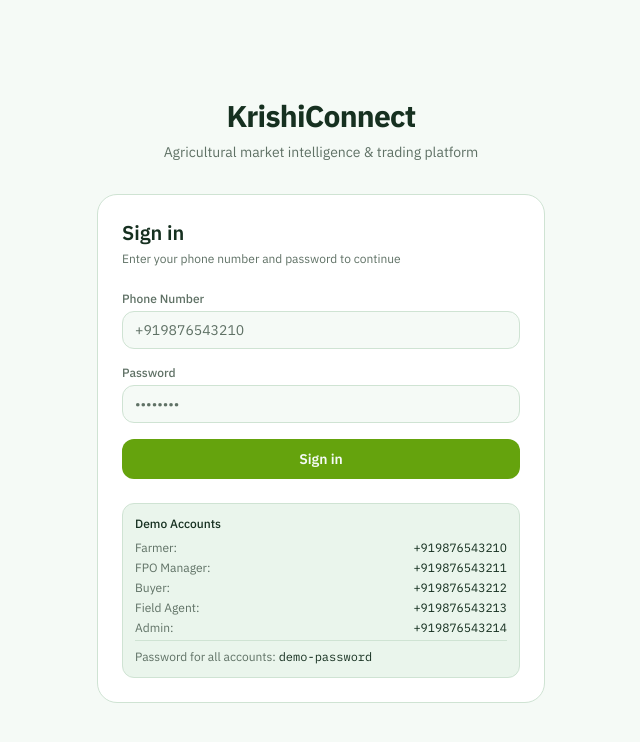
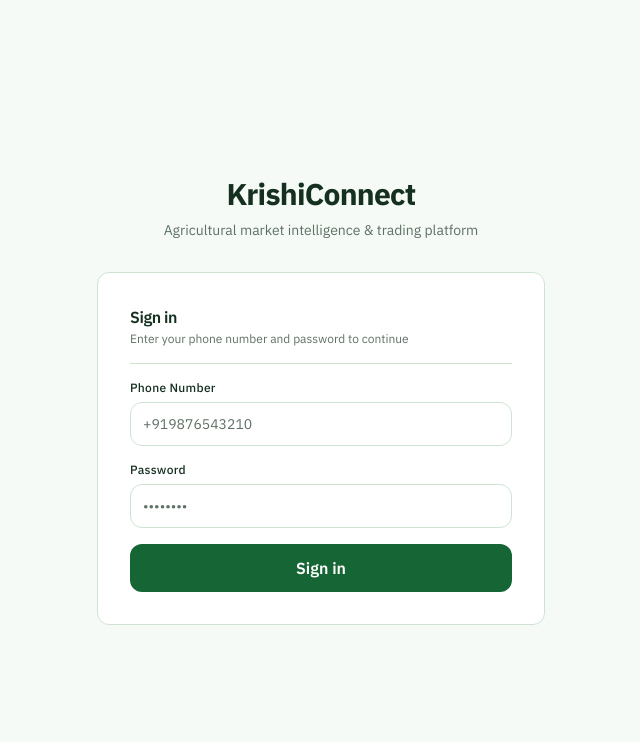
Before and after one commit to suhasreddy2317/KrishiConnect, a React (Vite) app in the folder frontend/: page /login in a window 1280 px wide. Shown: the top 742 px of the page, without its empty margins (319-959 px from the left). Built offline with nearby package versions, Linux system fonts and the light colour scheme.

Commit message:
Finalize dashboard and login UI

```diff
--- a/frontend/src/components/data-display/RecommendationCard.tsx
+++ b/frontend/src/components/data-display/RecommendationCard.tsx
@@ -137,11 +137,11 @@ export const RecommendationCard: React.FC<RecommendationCardProps> = ({
   }, [onAction]);
 
   const scoreBg =
-    score >= 76
+    score >= 75
       ? 'bg-status-success/20'
-      : score >= 51
+      : score >= 50
       ? 'bg-status-warning/20'
-      : 'bg-[#1E5A28]/20';
+      : 'bg-status-error/20';
 
   return (
     <div
--- a/frontend/src/components/navigation/Sidebar.tsx
+++ b/frontend/src/components/navigation/Sidebar.tsx
@@ -38,7 +38,7 @@ export const Sidebar: React.FC<SidebarProps> = ({
     <aside
       className={cn(
         'hidden md:flex flex-col shrink-0 border-r border-border bg-surface transition-all duration-200 sticky top-0 h-screen z-30',
-        isCollapsed ? 'w-18' : 'w-64',
+        isCollapsed ? 'w-[4.5rem]' : 'w-64',
         className
       )}
     >
@@ -113,9 +113,8 @@ export const Sidebar: React.FC<SidebarProps> = ({
             cn(
               'flex items-center space-x-3 px-3 py-2 rounded-md text-xs font-medium transition-colors select-none',
               isActive
-                ? 'border font-semibold'
-                : 'text-text-muted hover:bg-surface-raised hover:text-text-main',
-              isActive && 'border'
+                ? ''
+                : 'text-text-muted hover:bg-surface-raised hover:text-text-main'
             )
           }
           style={({ isActive }: { isActive?: boolean }) => ({
--- a/frontend/src/components/status/StatusBadge.tsx
+++ b/frontend/src/components/status/StatusBadge.tsx
@@ -20,7 +20,10 @@ export type StatusType =
   | 'sync-pending'
   | 'grade'
   | 'active'
-  | 'completed';
+  | 'completed'
+  | 'expired'
+  | 'cancelled'
+  | 'suspended';
 
 export interface StatusBadgeProps {
   status: StatusType;
@@ -89,6 +92,21 @@ export const StatusBadge: React.FC<StatusBadgeProps> = ({
       icon: CheckCircle2,
       colorClasses: 'bg-status-success/15 border-status-success/50 text-status-success',
     },
+    expired: {
+      defaultLabel: 'Expired',
+      icon: Clock,
+      colorClasses: 'bg-status-warning/15 border-status-warning/50 text-status-warning',
+    },
+    cancelled: {
+      defaultLabel: 'Cancelled',
+      icon: AlertOctagon,
+      colorClasses: 'bg-status-error/15 border-status-error/50 text-status-error',
+    },
+    suspended: {
+      defaultLabel: 'Suspended',
+      icon: AlertOctagon,
+      colorClasses: 'bg-status-error/15 border-status-error/50 text-status-error',
+    },
   };
 
   const config = configs[status];
--- a/frontend/src/pages/BuyerPage.tsx
+++ b/frontend/src/pages/BuyerPage.tsx
@@ -658,7 +658,7 @@ export const BuyerPage: React.FC = () => {
     pending_review: { status: 'warning', label: 'Pending Review' },
     unverified: { status: 'pending-verification', label: 'Unverified' },
     escalated: { status: 'warning', label: 'Escalated' },
-    suspended: { status: 'completed', label: 'Suspended' },
+    suspended: { status: 'suspended', label: 'Suspended' },
   };
 
   const paymentFactor = getFactor('On-Time Payment');
@@ -901,14 +901,14 @@ export const BuyerPage: React.FC = () => {
     }
   };
 
-  const mapPaymentStatus = (status: string): 'active' | 'completed' | 'warning' | 'pending-verification' | 'dispute' => {
-    const map: Record<string, 'active' | 'completed' | 'warning' | 'pending-verification' | 'dispute'> = {
+  const mapPaymentStatus = (status: string): 'active' | 'completed' | 'warning' | 'pending-verification' | 'dispute' | 'expired' | 'cancelled' | 'suspended' => {
+    const map: Record<string, 'active' | 'completed' | 'warning' | 'pending-verification' | 'dispute' | 'expired' | 'cancelled' | 'suspended'> = {
       pending: 'pending-verification',
       initiated: 'active',
       processing: 'active',
       completed: 'completed',
       failed: 'dispute',
-      cancelled: 'warning',
+      cancelled: 'cancelled',
     };
     return map[status] || 'active';
   };
@@ -1339,11 +1339,11 @@ export const BuyerPage: React.FC = () => {
     { key: 'location', header: 'Delivery Location', align: 'left' as const },
     { key: 'requiredBy', header: 'Required By', align: 'left' as const },
     { key: 'status', header: 'Status', align: 'center' as const, render: (item: Demand) => {
-      const statusMap: Record<string, 'active' | 'completed' | 'warning'> = {
+      const statusMap: Record<string, 'active' | 'completed' | 'warning' | 'expired' | 'cancelled' | 'suspended'> = {
         active: 'active',
         fulfilled: 'completed',
         expired: 'warning',
-        cancelled: 'completed',
+        cancelled: 'cancelled',
       };
       return <StatusBadge status={statusMap[item.status.toLowerCase()] || 'active'} label={item.status} size="sm" />;
     }},
@@ -1371,13 +1371,13 @@ export const BuyerPage: React.FC = () => {
     { key: 'price', header: 'Price', align: 'right' as const, isNumeric: true },
     { key: 'quantity', header: 'Qty', align: 'center' as const },
     { key: 'status', header: 'Status', align: 'center' as const, render: (item: Offer) => {
-      const map: Record<string, 'active' | 'completed' | 'warning' | 'pending-verification'> = {
+      const map: Record<string, 'active' | 'completed' | 'warning' | 'pending-verification' | 'expired' | 'cancelled' | 'suspended'> = {
         submitted: 'pending-verification',
         pending: 'pending-verification',
         countered: 'warning',
         accepted: 'active',
         rejected: 'completed',
-        expired: 'completed',
+        expired: 'expired',
       };
       return (
         <div className="flex items-center justify-center gap-1">
--- a/frontend/src/pages/FpoPage.tsx
+++ b/frontend/src/pages/FpoPage.tsx
@@ -140,12 +140,12 @@ const mapLotStatus = (status: string): 'active' | 'kyc-verified' | 'completed' |
   return map[status] || 'pending-verification';
 };
 
-const mapDemandStatus = (status: string): 'active' | 'completed' | 'warning' | 'pending-verification' => {
-  const map: Record<string, 'active' | 'completed' | 'warning' | 'pending-verification'> = {
+const mapDemandStatus = (status: string): 'active' | 'completed' | 'warning' | 'pending-verification' | 'expired' | 'cancelled' | 'suspended' => {
+  const map: Record<string, 'active' | 'completed' | 'warning' | 'pending-verification' | 'expired' | 'cancelled' | 'suspended'> = {
     active: 'active',
     fulfilled: 'completed',
     expired: 'warning',
-    cancelled: 'completed',
+    cancelled: 'cancelled',
   };
   return map[status] || 'active';
 };
@@ -303,12 +303,12 @@ export const FpoPage: React.FC = () => {
     { key: 'quantity', header: 'Qty', align: 'right' as const, isNumeric: true, render: (item: BackendOffer) => <span className="text-xs font-mono text-text-main">{item.quantity.toLocaleString()} kg</span> },
     { key: 'price', header: 'Price', align: 'right' as const, isNumeric: true, render: (item: BackendOffer) => <span className="text-xs font-mono text-accent">₹{item.offered_price.toLocaleString()}/qtl</span> },
     { key: 'status', header: 'Status', align: 'center' as const, render: (item: BackendOffer) => {
-      const map: Record<string, 'active' | 'completed' | 'warning' | 'pending-verification'> = {
+      const map: Record<string, 'active' | 'completed' | 'warning' | 'pending-verification' | 'expired' | 'cancelled' | 'suspended'> = {
         submitted: 'pending-verification',
         countered: 'warning',
         accepted: 'active',
         rejected: 'completed',
-        expired: 'completed',
+        expired: 'expired',
       };
       return <StatusBadge status={map[item.status] || 'active'} label={item.status} size="sm" />;
     }},
--- a/frontend/src/pages/LoginPage.tsx
+++ b/frontend/src/pages/LoginPage.tsx
@@ -1,6 +1,9 @@
 import React, { useState } from 'react';
 import { useNavigate } from 'react-router-dom';
 import { useAuth } from '@/context/AuthContext';
+import { Card } from '@/components/ui/Card';
+import { Input } from '@/components/ui/Input';
+import { Button } from '@/components/ui/Button';
 
 export const LoginPage: React.FC = () => {
   const [identifier, setIdentifier] = useState('');
@@ -40,42 +43,27 @@ export const LoginPage: React.FC = () => {
           <p className="text-text-muted mt-2 text-sm">Agricultural market intelligence & trading platform</p>
         </div>
 
-        <div className="bg-surface border border-border rounded-lg p-6 space-y-6">
-          <div>
-            <h2 className="text-xl font-semibold text-text-main">Sign in</h2>
-            <p className="text-xs text-text-muted mt-1">Enter your phone number and password to continue</p>
-          </div>
-
+        <Card variant="default" padding="lg" title="Sign in" subtitle="Enter your phone number and password to continue">
           <form onSubmit={handleSubmit} className="space-y-4">
-            <div className="space-y-1">
-              <label htmlFor="identifier" className="block text-xs font-medium text-text-muted">
-                Phone Number
-              </label>
-              <input
+            <Input
               id="identifier"
               type="text"
+              label="Phone Number"
               value={identifier}
               onChange={(e) => setIdentifier(e.target.value)}
-                className="w-full rounded-md border border-border bg-background px-3 py-2 text-sm text-text-main placeholder:text-text-muted focus:outline-none focus:ring-1 focus:ring-accent"
               placeholder="+919876543210"
               required
             />
-            </div>
 
-            <div className="space-y-1">
-              <label htmlFor="password" className="block text-xs font-medium text-text-muted">
-                Password
-              </label>
-              <input
+            <Input
               id="password"
               type="password"
+              label="Password"
               value={password}
               onChange={(e) => setPassword(e.target.value)}
-                className="w-full rounded-md border border-border bg-background px-3 py-2 text-sm text-text-main placeholder:text-text-muted focus:outline-none focus:ring-1 focus:ring-accent"
               placeholder="••••••••"
               required
             />
-            </div>
 
             {error && (
               <div className="rounded-md border border-status-error/30 bg-status-error/10 p-3 text-xs text-status-error">
@@ -83,29 +71,18 @@ export const LoginPage: React.FC = () => {
               </div>
             )}
 
-            <button
+            <Button
               type="submit"
-              disabled={isSubmitting}
-              className="w-full rounded-md bg-accent px-4 py-2.5 text-sm font-semibold text-background hover:bg-accent/80 focus:outline-none focus:ring-2 focus:ring-accent focus:ring-offset-2 focus:ring-offset-background disabled:opacity-50 disabled:cursor-not-allowed transition-colors"
+              variant="primary"
+              size="lg"
+              fullWidth
+              isLoading={isSubmitting}
             >
               {isSubmitting ? 'Signing in...' : 'Sign in'}
-            </button>
+            </Button>
           </form>
 
-          <div className="rounded-md border border-border bg-surface-raised p-3">
-            <p className="text-xs font-medium text-text-main mb-2">Demo Accounts</p>
-            <div className="space-y-1 text-xs text-text-muted">
-              <div className="flex justify-between"><span>Farmer:</span><span className="text-text-main">+919876543210</span></div>
-              <div className="flex justify-between"><span>FPO Manager:</span><span className="text-text-main">+919876543211</span></div>
-              <div className="flex justify-between"><span>Buyer:</span><span className="text-text-main">+919876543212</span></div>
-              <div className="flex justify-between"><span>Field Agent:</span><span className="text-text-main">+919876543213</span></div>
-              <div className="flex justify-between"><span>Admin:</span><span className="text-text-main">+919876543214</span></div>
-              <div className="mt-2 pt-2 border-t border-border text-text-muted">
-                Password for all accounts: <span className="text-text-main font-mono">demo-password</span>
-              </div>
-            </div>
-          </div>
-        </div>
+        </Card>
       </div>
     </div>
   );
```
Also changed, not shown: frontend/src/pages/AdminPage.tsx (+16 -14 lines). Lines whose indentation alone changed are shown as unchanged.
